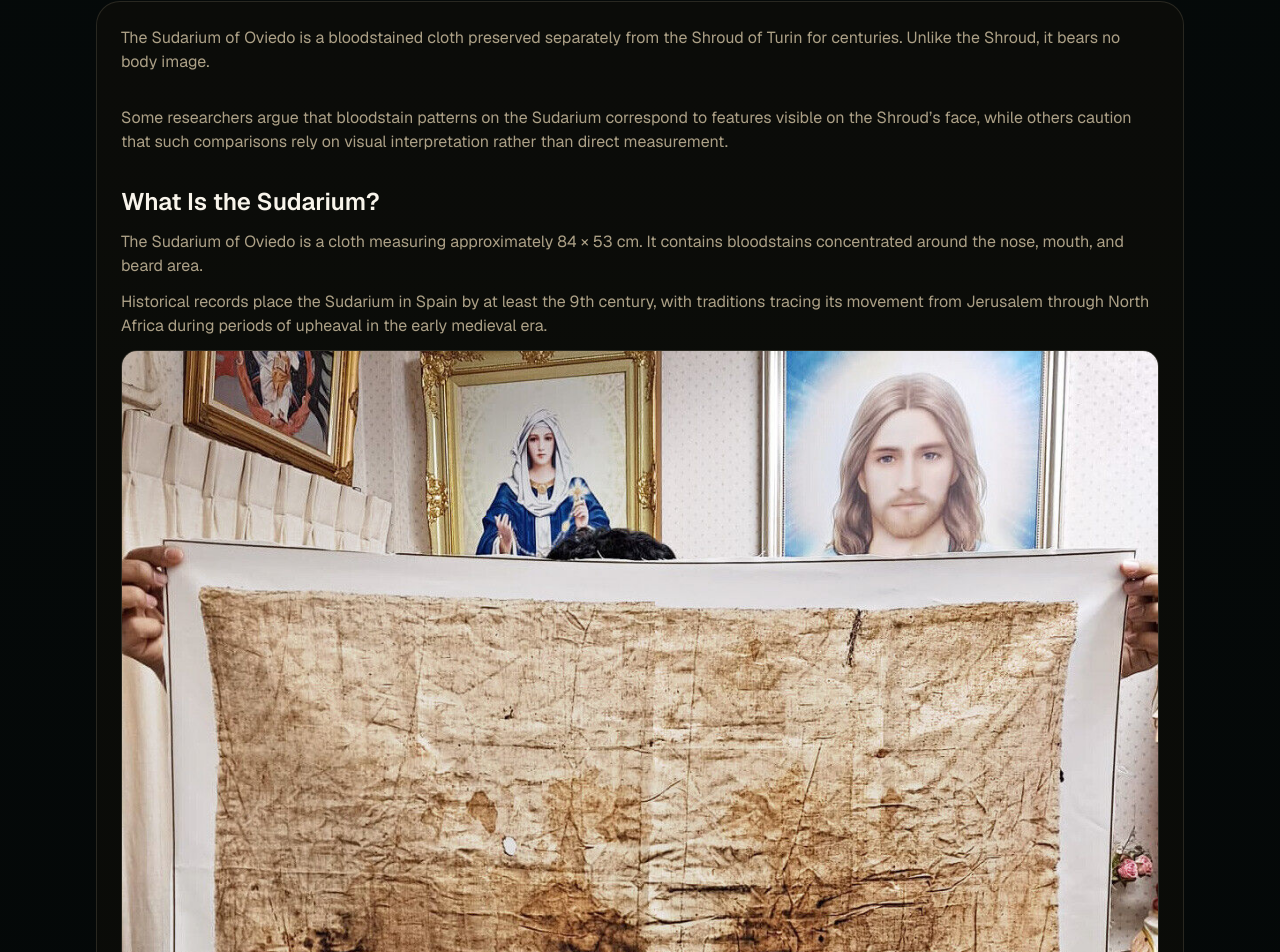
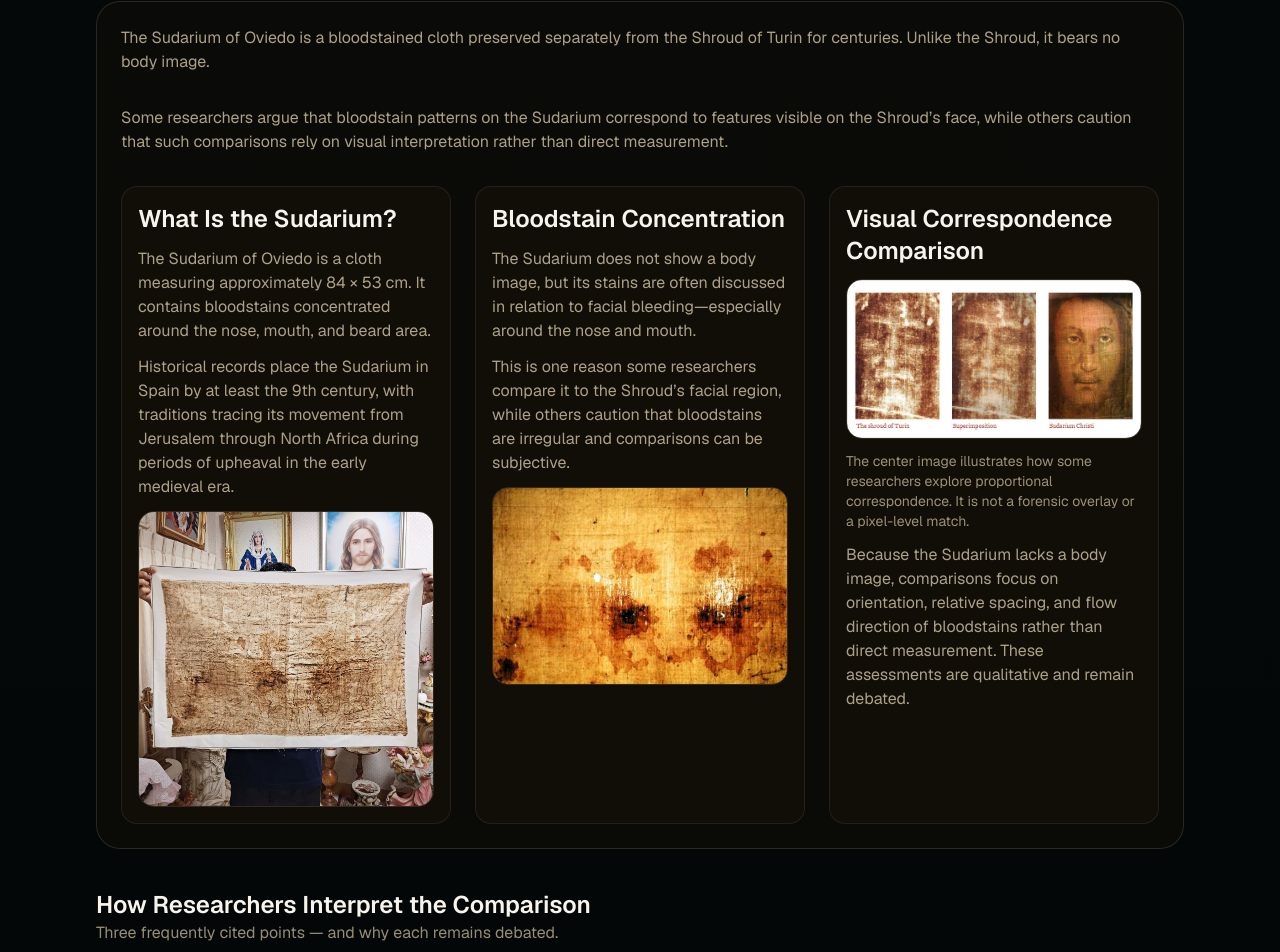
Before and after one commit to victorolivo24/shroudofturin, a Next.js app: page / in a window 1280 px wide. Shown: the part 11000-11952 px from the top of the page. Built offline with nearby package versions, Linux system fonts and the light colour scheme.

Commit message:
restore three lens grid format

```diff
--- a/src/sections/sudarium-comparison.tsx
+++ b/src/sections/sudarium-comparison.tsx
@@ -24,8 +24,8 @@ export function SudariumComparison() {
           interpretation rather than direct measurement.
         </p>
 
-        <div className="space-y-6">
-          <div className="space-y-3">
+        <div className="grid gap-6 lg:grid-cols-3">
+          <div className="space-y-3 rounded-2xl border border-sand-200/10 bg-sand-900/40 p-4">
             <h3 className="text-2xl font-semibold">What Is the Sudarium?</h3>
             <p className="text-sand-200/80">
               The Sudarium of Oviedo is a cloth measuring approximately 84 × 53 cm. It contains
@@ -44,7 +44,7 @@ export function SudariumComparison() {
             />
           </div>
 
-          <div className="space-y-3">
+          <div className="space-y-3 rounded-2xl border border-sand-200/10 bg-sand-900/40 p-4">
             <h3 className="text-2xl font-semibold">Bloodstain Concentration</h3>
             <p className="text-sand-200/80">
               The Sudarium does not show a body image, but its stains are often discussed in
@@ -62,7 +62,7 @@ export function SudariumComparison() {
             />
           </div>
 
-          <div className="space-y-3">
+          <div className="space-y-3 rounded-2xl border border-sand-200/10 bg-sand-900/40 p-4">
             <h3 className="text-2xl font-semibold">Visual Correspondence Comparison</h3>
             <img
               src="/images/sudarium-shroud-overlay.jpg"
```
